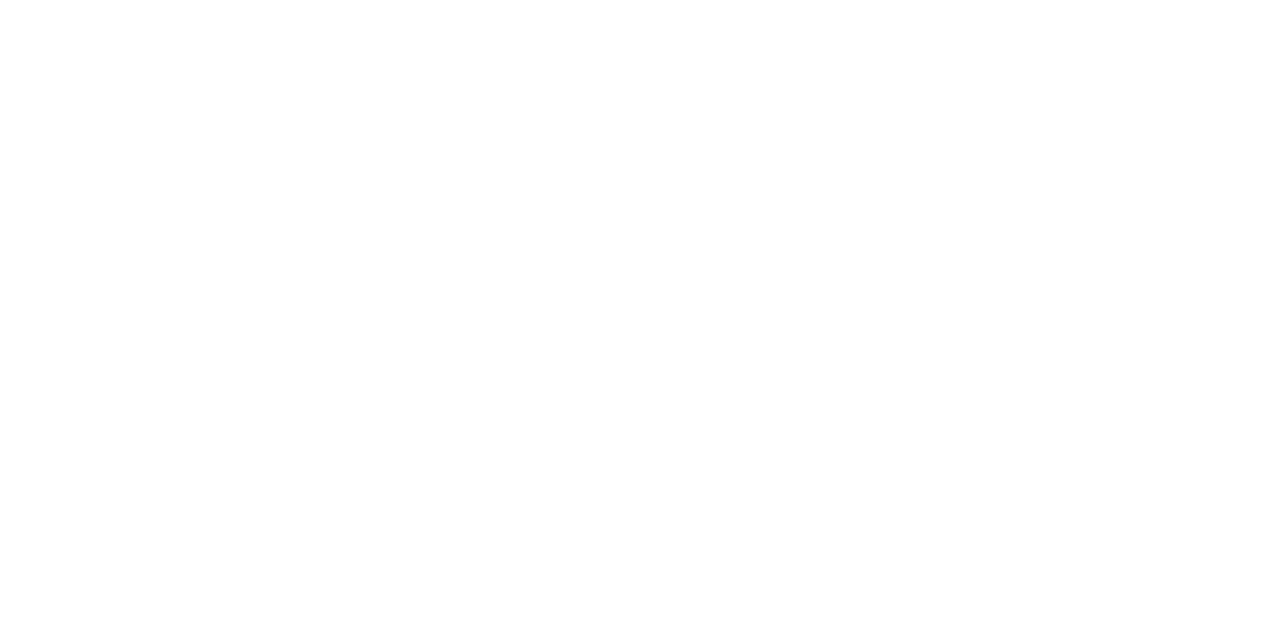
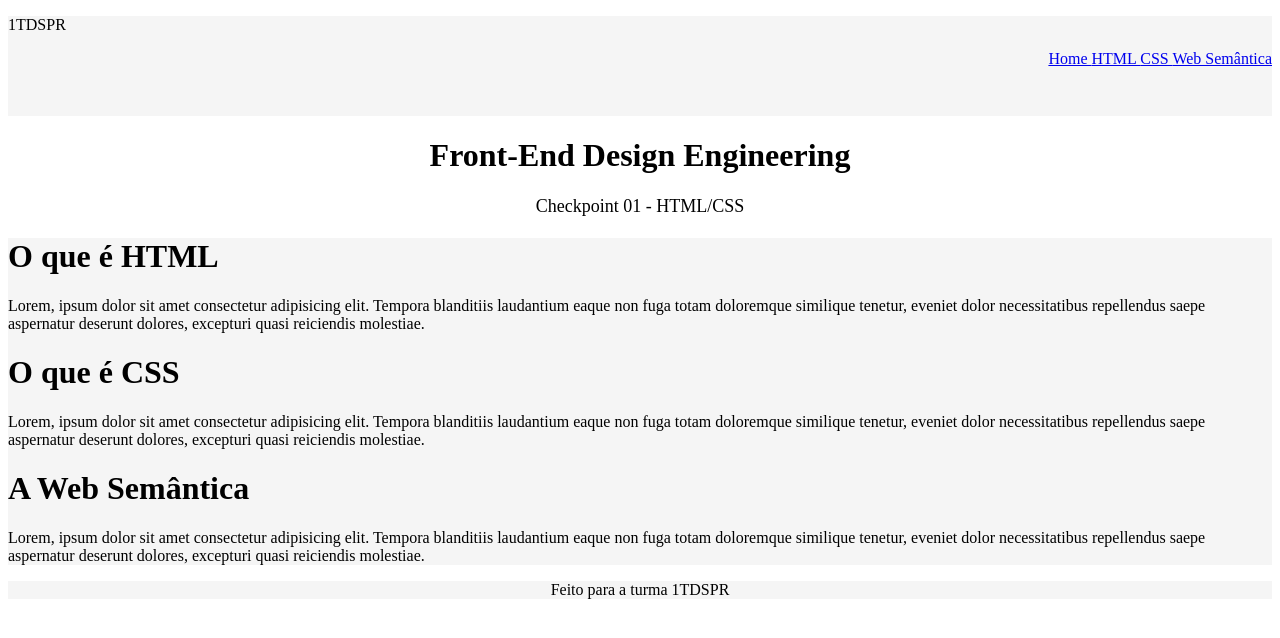
Before and after one commit to Moonnax/Sprint-1, a plain HTML site: page index.html in a window 1280 px wide. Drawn offline with Linux system fonts and the light colour scheme.

Commit message:
header e footer

```diff
--- /dev/null
+++ b/css/style.css
@@ -0,0 +1,66 @@
+*{
+    box-sizing: border-box;
+    margin: 0px;
+    padding: 0px;
+    background-color:white;
+}
+
+h1 {
+    size: 40px;
+    text-align: center;
+}
+.menu-item {
+    font-size: 16px;
+    font-weight: 800;
+    text-decoration: none;
+    background-color: #f5f5f5;
+    color: black;
+    border-color: #cdcdcd;
+    margin: 10px;
+    display: inline-block;
+
+}
+
+
+.ground{
+    background-color: #cdcdcd;
+}
+.title{
+
+    font-family: Arial, Helvetica, sans-serif;
+    font-size: 32px;
+    font-weight: bold;
+}
+
+.centralize{
+    text-align: center;
+}
+
+.box {
+    display: inline;
+  height: 700px;
+  width: auto;
+  border: #cdcdcd;
+  border-width: 10px;
+  border-style: solid;
+
+}
+
+
+.side {
+  border: 2px solid #010817;
+  padding: 20px;
+  margin: 10px;
+  background-color: white;
+  width: 400px;
+  height: auto;
+  display: inline-block;
+}
+
+
+footer {
+    background-color: #f5f5f5;
+    color: black;
+    padding: 20px 0;
+    text-decoration: none;
+}
--- a/index.html
+++ b/index.html
@@ -1,11 +1,73 @@
 <!DOCTYPE html>
-<html lang="en">
+<html lang="pt-br">
 <head>
     <meta charset="UTF-8">
     <meta name="viewport" content="width=device-width, initial-scale=1.0">
     <title>Document</title>
 </head>
+
+<header  style="background-color: #f5f5f5;
+    border-color: #cdcdcd;
+    height: 100px;">
+        <p>1TDSPR</p>
+
+<nav style="text-align:end ">
+        <a class="menu-item" href ="index.html" >Home </a>
+        <a class="menu-item" href ="index.html"> HTML </a>
+        <a class="menu-item" href ="index.html">CSS </a>
+        <a class="menu-item" href ="index.html">Web Semântica </a>
+</nav>
+
+</header>
+
+
+
+
+
 <body>
+    <div class="box" style="text-align: center;">
+        <h1 class="title">Front-End Design Engineering</h1>
+        <p style="font-size: 18px;">Checkpoint 01 - HTML/CSS</p>
+    </div>
 
+<div style="background-color: #f5f5f5;">
+    <div class="box">
+        <h1 class="side"> O que é HTML</h1>
+        <p>Lorem, ipsum dolor sit amet consectetur adipisicing elit.
+            Tempora blanditiis laudantium eaque non fuga totam
+            doloremque similique tenetur, eveniet dolor
+            necessitatibus repellendus saepe aspernatur
+            deserunt dolores, excepturi quasi reiciendis
+            molestiae.
+        </p>
+    </div>
+
+   <div class="box">
+        <h1 class="title"> O que é CSS</h1>
+        <p>Lorem, ipsum dolor sit amet consectetur adipisicing elit.
+            Tempora blanditiis laudantium eaque non fuga totam
+            doloremque similique tenetur, eveniet dolor
+            necessitatibus repellendus saepe aspernatur
+            deserunt dolores, excepturi quasi reiciendis
+            molestiae.
+        </p>
+    </div>
+
+    <div class="box">
+        <h1 class="title"> A Web Semântica</h1>
+        <p>Lorem, ipsum dolor sit amet consectetur adipisicing elit.
+            Tempora blanditiis laudantium eaque non fuga totam
+            doloremque similique tenetur, eveniet dolor
+            necessitatibus repellendus saepe aspernatur
+            deserunt dolores, excepturi quasi reiciendis
+            molestiae.
+        </p>
+    </div>
+</div>
 </body>
+
+<footer style="background-color:#f5f5f5 ; text-align: center;" >
+    <p>Feito para a turma 1TDSPR</p>
+</footer>
+
 </html>
```
